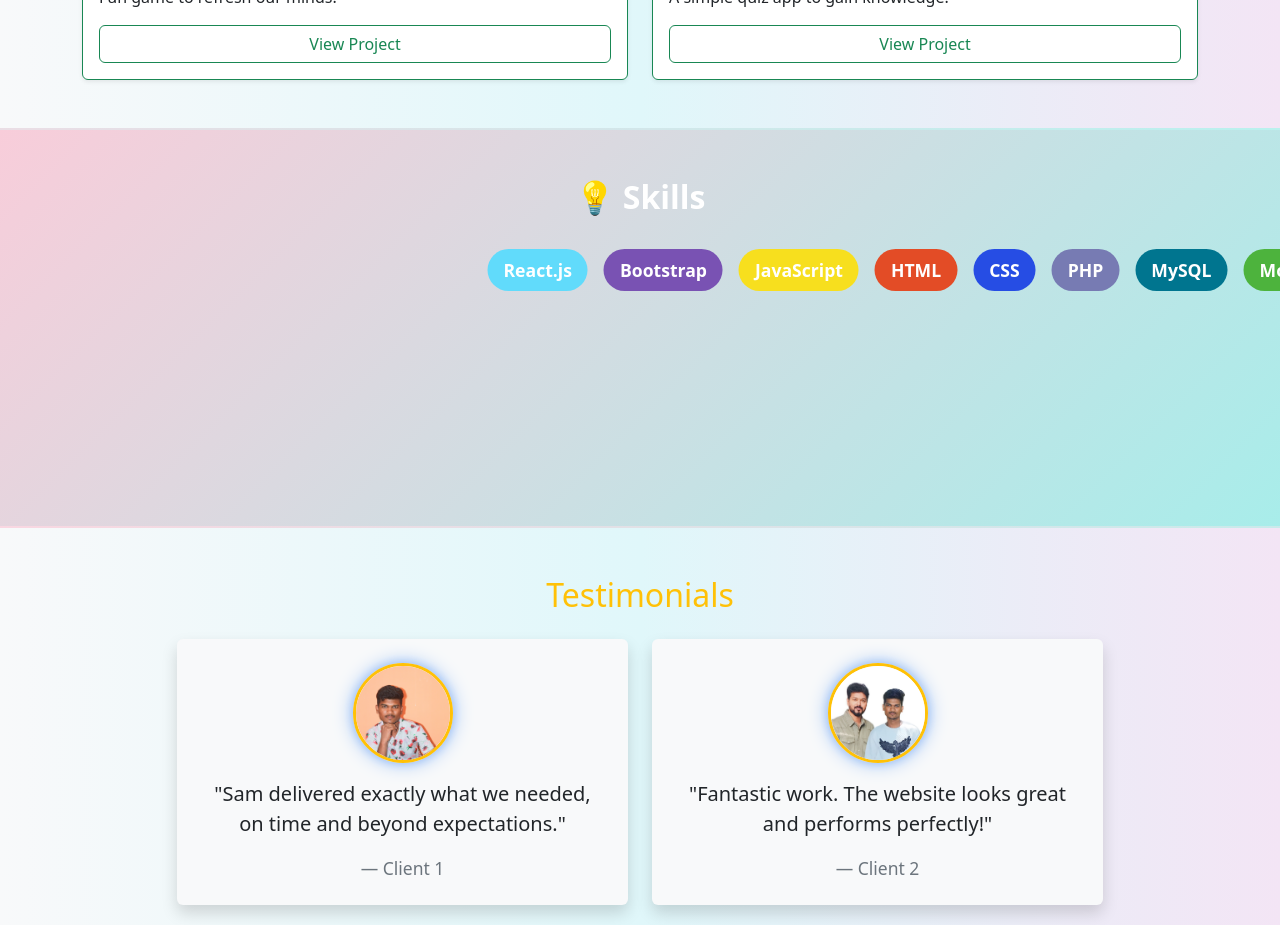
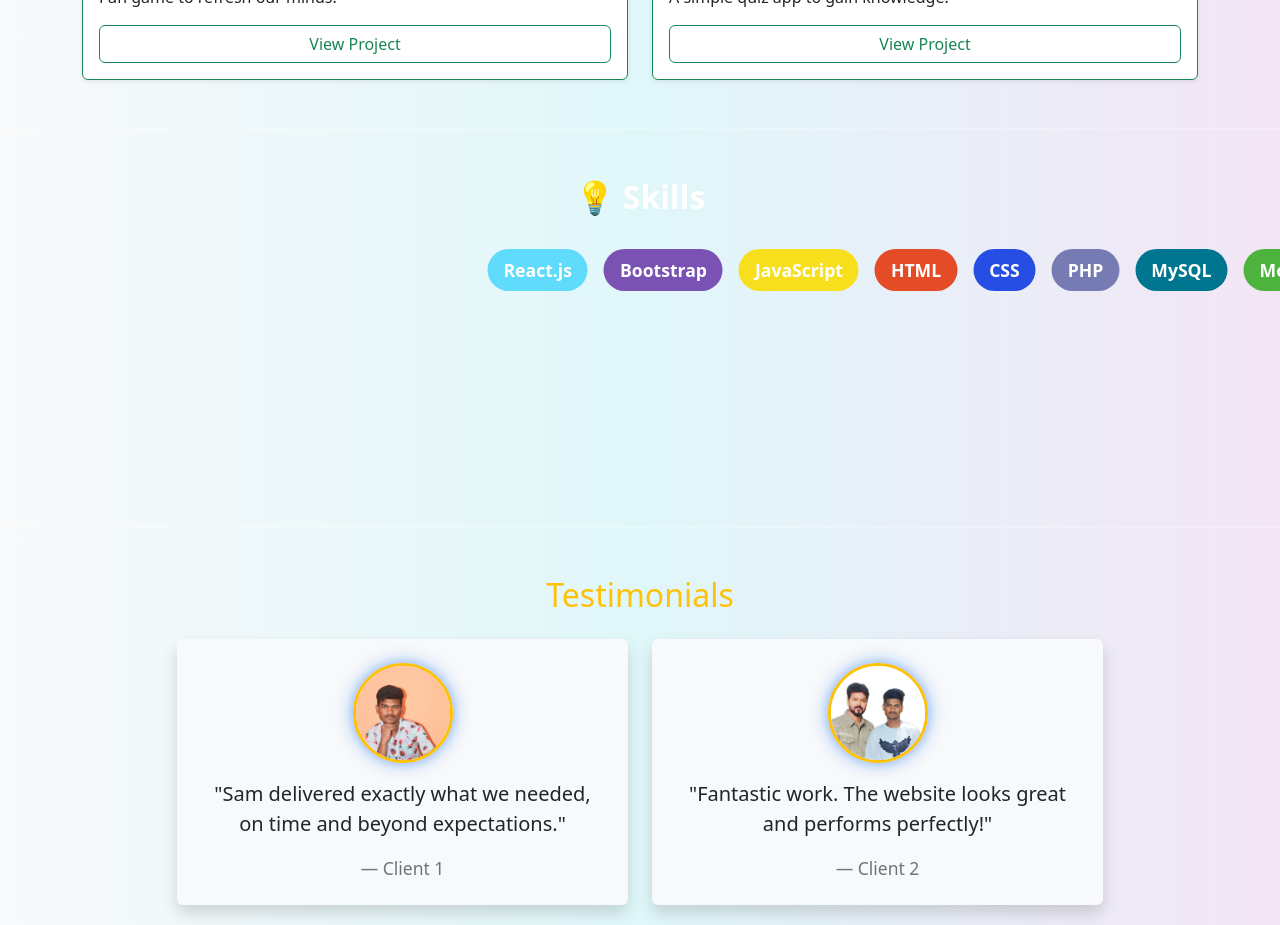
Before and after one commit to HappySamson/MyPortfolio, a React (Create React App) app: page / in a window 1280 px wide. Shown: the part 2000-2925 px from the top of the page. Built offline with nearby package versions, Linux system fonts and the light colour scheme.

Commit message:
Update App.css

```diff
--- a/src/App.css
+++ b/src/App.css
@@ -148,7 +148,7 @@ header.sticky-top {
 /* ---------- SKILLS SECTION ---------- */
 /* 🌈 Full Gradient Background for Skills Section */
 .skills-section {
-  background: linear-gradient(135deg, #f8cdda, #a8edea);
+  background: linear-gradient(to right, #f8f9fa, #e0f7fa, #f3e5f5);
   color: white;
   width: 100%;
   min-height: 50vh;
@@ -193,8 +193,7 @@ header.sticky-top {
 }
 /* ---------- RESUME SECTION ---------- */
 #resume {
-  background: linear-gradient(135deg, #f8cdda, #a8edea);
-
+ background: linear-gradient(to right, #f8f9fa, #e0f7fa, #f3e5f5);
   min-height: 80vh;
   display: flex;
   flex-direction: column;
```
